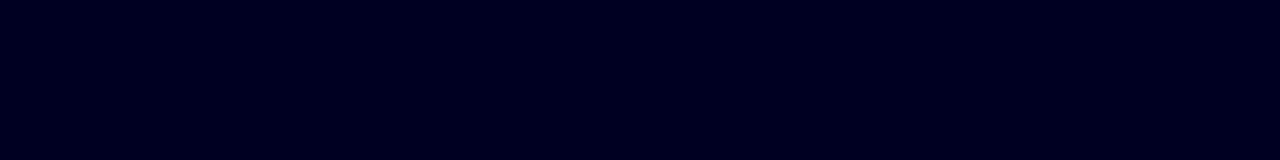
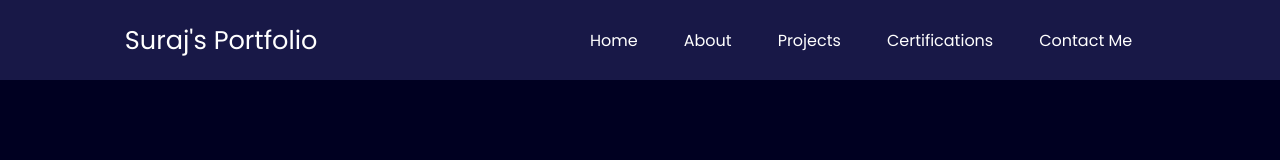
Before and after one commit to Suraj110905/Personal-Portfolio, a plain HTML site: page index.html in a window 1280 px wide. Drawn offline with Linux system fonts and the light colour scheme.

Commit message:
Nav bar edit and making

```diff
--- a/index.html
+++ b/index.html
@@ -4,6 +4,9 @@
     <meta charset="UTF-8">
     <meta name="viewport" content="width=device-width, initial-scale=1.0">
     <title>Personal-Portfolio</Personal-Portfolio></title>
+    <link rel="preconnect" href="https://fonts.googleapis.com">
+<link rel="preconnect" href="https://fonts.gstatic.com" crossorigin>
+<link href="https://fonts.googleapis.com/css2?family=Poppins:ital,wght@0,100;0,200;0,300;0,400;0,500;0,600;0,700;0,800;0,900;1,100;1,200;1,300;1,400;1,500;1,600;1,700;1,800;1,900&display=swap" rel="stylesheet">
     <style>
         *{
             margin:0;
@@ -12,7 +15,29 @@
 
         body{
             background-color: rgb(0,0,33);
-            colour: white;
+            color: white;
+            font-family: 'Poppins', sans-serif;
+        }
+
+        nav{
+            display:flex;
+            justify-content: space-around;
+            align-items: center;
+            height: 80px;
+            background-color: rgb(24, 24, 71);
+        }
+        .left{
+            font-size: 1.6rem;
+        }
+
+        nav ul{
+            display: flex;
+            justify-content: center;
+        }
+
+        nav ul li{
+            list-style: none;
+            margin: 0 23px;
         }
 
     </style>
@@ -20,10 +45,26 @@
 <body>
     <header>
         <nav>
-            <div class="left"></div>
-            <div class="right"></div>
+            <div class="left">Suraj's Portfolio </div>
+            <div class="right">
+                <ul>
+                    <li>Home</li>
+                    <li>About</li>
+                    <li>Projects</li>
+                    <li>Certifications</li>
+                    <li>Contact Me</li>
+                </ul>
+            </div>
         </nav>
     </header>
 
+    <main>
+        <section class="first">
+            <div class="leftsection"></div>
+            <div class="rightsection"></div>
+
+        </section>
+    </main>
+
 </body>
 </html>
```
